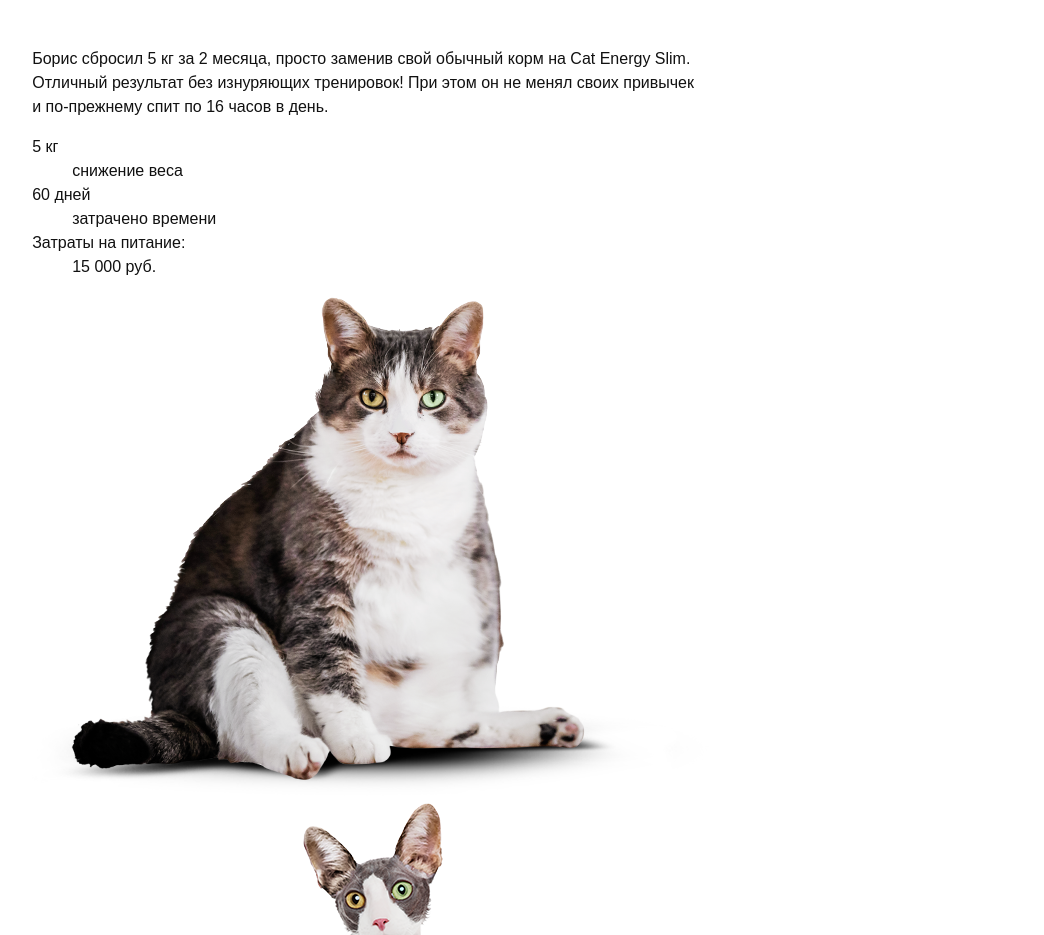
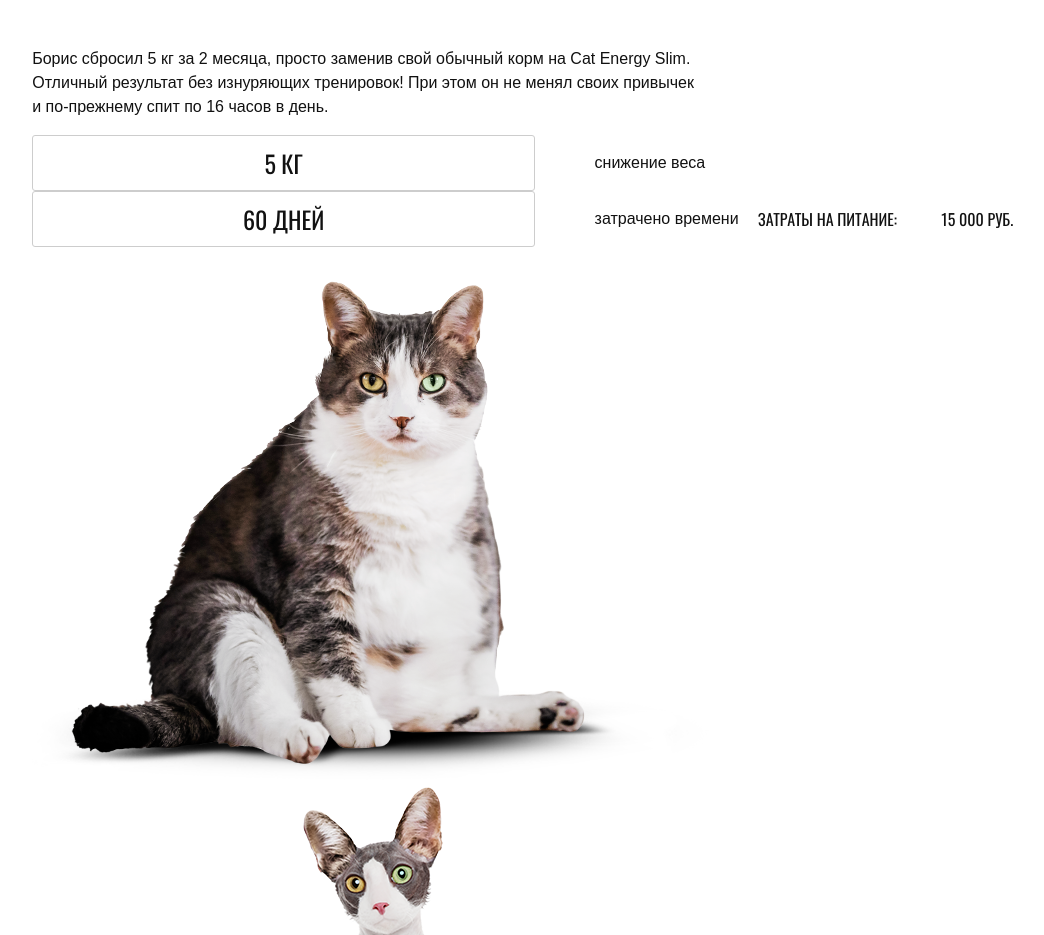
Before and after one commit to gromniki/213549-cat-energy-16, a website: page source/index.html in a window 1280 px wide. Shown: the part 2600-3535 px from the top of the page, without its empty margins (49-1093 px from the left). Drawn offline with nearby package versions, Linux system fonts and the light colour scheme; files that its build step writes are made by us from their sources.

Commit message:
Делаю статистику живого примера v1

```diff
--- a/source/sass/blocks/_stats.scss
+++ b/source/sass/blocks/_stats.scss
@@ -1,3 +1,31 @@
 .stats {
-  margin: 0;
+  &__value,
+  &__field {
+    display: inline-block;
+    vertical-align: middle;
+
+    &--result {
+      font-family: $fontOswald;
+      text-transform: uppercase;
+      line-height: 20px;
+    }
+  }
+
+  &__value:not(:last-of-type) {
+    position: relative;
+    width: 45%;
+    padding: 15px;
+    font-size: 24px;
+    font-family: $fontOswald;
+    line-height: 1;
+    text-align: center;
+    text-transform: uppercase;
+    border: 1px solid $border-secondary;
+    border-radius: 3px;
+  }
+
+  &__field:not(:last-of-type) {
+    padding: 0 15px;
+    background-color: $default-color;
+  }
 }
--- a/source/sass/global/_variables.scss
+++ b/source/sass/global/_variables.scss
@@ -27,6 +27,7 @@ $neutral-placeholder: #c5c5c5;
 
 // Border Color
 $border-base: #e6e6e6;
+$border-secondary: #cdcdcd;
 $border-light: #ebebeb;
 $border-lighter: #ebeef5;
 
```
